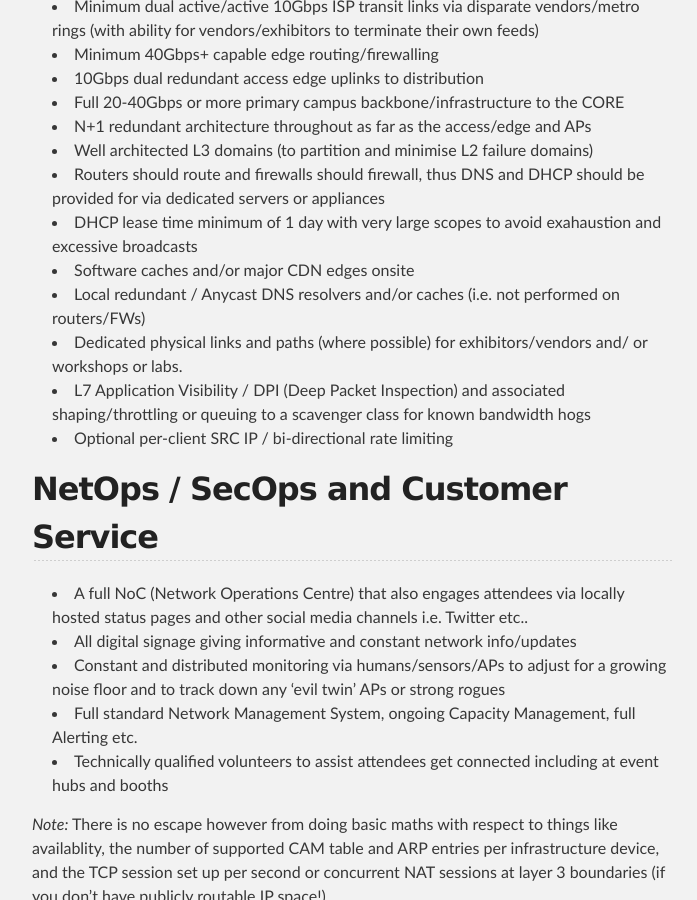
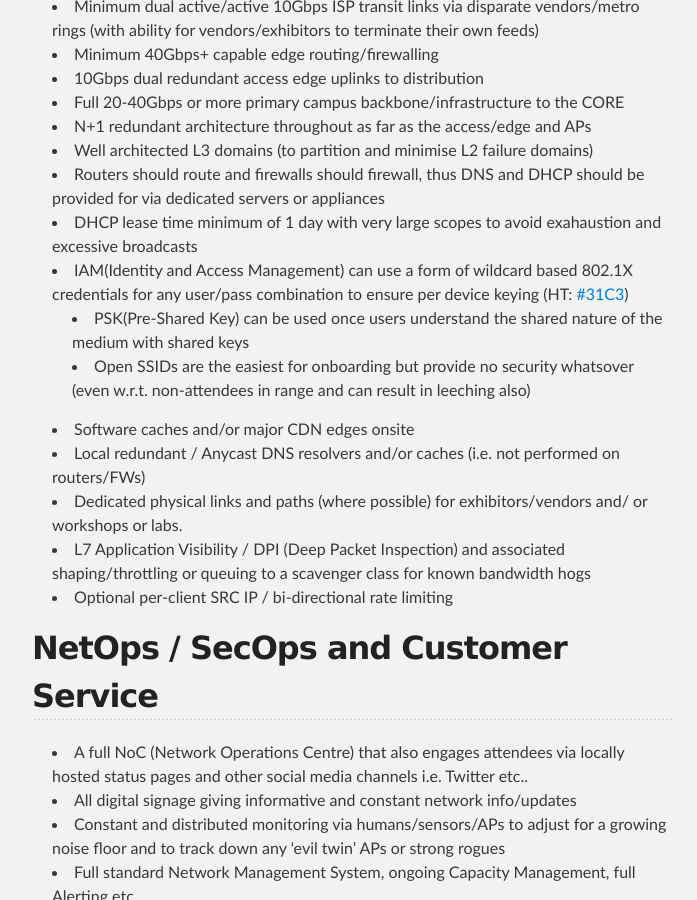
Before and after one commit to podomere/ond, a Jekyll site: the page built from ond-00002/ond-00002.md, in a window 1280 px wide and 900 px high, scrolled down 1709 px. Shown: the whole window, without its empty margins (288-985 px from the left). Built offline with Jekyll 4.4.1, drawn with Linux system fonts in a browser that asks for light colours.

Commit message:
Added a few notes on authentication

```diff
--- a/ond-00002/ond-00002.md
+++ b/ond-00002/ond-00002.md
@@ -54,6 +54,9 @@
 - Well architected L3 domains (to partition and minimise L2 failure domains)
 - Routers should route and firewalls should firewall, thus DNS and DHCP should be provided for via dedicated servers or appliances
 - DHCP lease time minimum of 1 day with very large scopes to avoid exahaustion and excessive broadcasts
+- IAM(Identity and Access Management) can use a form of wildcard based 802.1X credentials for any user/pass combination to ensure per device keying (HT: [#31C3](http://events.ccc.de/congress/2014/wiki/Static:Network#WPA2_802.1X.2C_encryption))
+  * PSK(Pre-Shared Key) can be used once users understand the shared nature of the medium with shared keys
+  * Open SSIDs are the easiest for onboarding but provide no security whatsover (even w.r.t. non-attendees in range and can result in leeching also)
 - Software caches and/or major CDN edges onsite
 - Local redundant / Anycast DNS resolvers and/or caches (i.e. not performed on routers/FWs)
 - Dedicated physical links and paths (where possible) for exhibitors/vendors and/ or workshops or labs.
```
